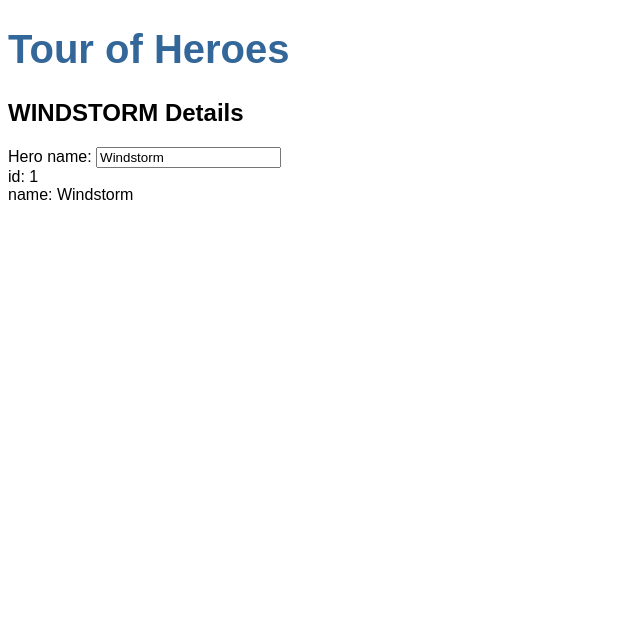
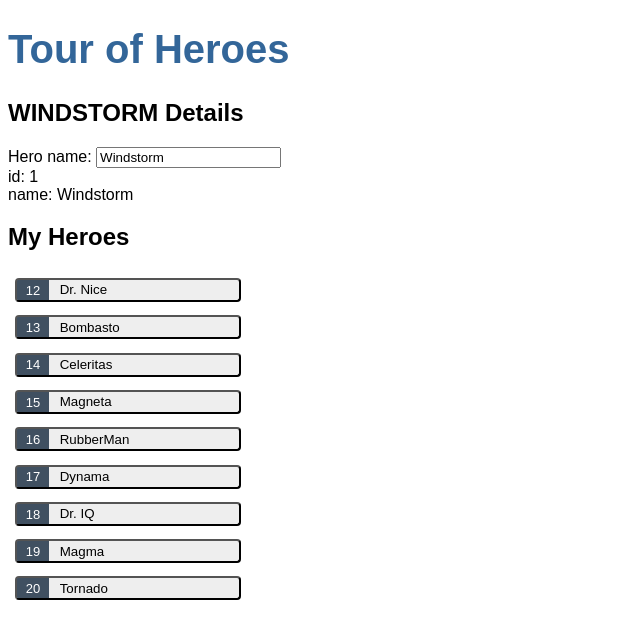
Before and after one commit to bukhari-inst/hero-angular, an Angular app: page / in a window 1280 px wide. Shown: the top 638 px of the page, without its empty margins (0-640 px from the left). Built offline with nearby package versions, Linux system fonts and the light colour scheme.

Commit message:
display a list

```diff
--- a/src/app/heroes/heroes.component.html
+++ b/src/app/heroes/heroes.component.html
@@ -5,3 +5,26 @@
 </div>
 <div><span>id: </span>{{ hero.id }}</div>
 <div><span>name: </span>{{ hero.name }}</div>
+
+<h2>My Heroes</h2>
+<ul class="heroes">
+  <li *ngFor="let hero of heroes">
+    <button
+      [class.selected]="hero === selectedHero"
+      type="button"
+      (click)="onSelect(hero)"
+    >
+      <span class="badge">{{ hero.id }}</span>
+      <span class="name">{{ hero.name }}</span>
+    </button>
+  </li>
+</ul>
+
+<div *ngIf="selectedHero">
+  <h2>{{ selectedHero.name | uppercase }} Details</h2>
+  <div>id: {{ selectedHero.id }}</div>
+  <div>
+    <label for="hero-name">Hero name: </label>
+    <input id="hero-name" [(ngModel)]="selectedHero.name" placeholder="name" />
+  </div>
+</div>
--- a/src/app/heroes/heroes.component.scss
+++ b/src/app/heroes/heroes.component.scss
@@ -0,0 +1,65 @@
+.heroes {
+  margin: 0 0 2em 0;
+  list-style-type: none;
+  padding: 0;
+  width: 15em;
+}
+
+.heroes li {
+  display: flex;
+}
+
+.heroes button {
+  flex: 1;
+  cursor: pointer;
+  position: relative;
+  left: 0;
+  background-color: #EEE;
+  margin: .5em;
+  padding: 0;
+  border-radius: 4px;
+  display: flex;
+  align-items: stretch;
+  height: 1.8em;
+}
+
+.heroes button:hover {
+  color: #2c3a41;
+  background-color: #e6e6e6;
+  left: .1em;
+}
+
+.heroes button:active {
+  background-color: #525252;
+  color: #fafafa;
+}
+
+.heroes button.selected {
+  background-color: black;
+  color: white;
+}
+
+.heroes button.selected:hover {
+  background-color: #505050;
+  color: white;
+}
+
+.heroes button.selected:active {
+  background-color: black;
+  color: white;
+}
+
+.heroes .badge {
+  display: inline-block;
+  font-size: small;
+  color: white;
+  padding: 0.3em 0.7em 0 0.7em;
+  background-color: #405061;
+  line-height: 1em;
+  margin-right: .8em;
+  border-radius: 1px 0 0 1px;
+}
+
+.heroes .name {
+  align-self: center;
+}
--- a/src/app/heroes/heroes.component.ts
+++ b/src/app/heroes/heroes.component.ts
@@ -1,5 +1,6 @@
 import { Component } from '@angular/core';
-import { Hero } from '../hero'
+import { Hero } from '../hero';
+import { HEROES } from '../mock-heroes';
 
 @Component({
   selector: 'app-heroes',
@@ -11,4 +12,11 @@
     id: 1,
     name : 'Windstorm'
   };
+
+  heroes = HEROES;
+  selectedHero?: Hero;
+
+  onSelect(hero: Hero): void {
+    this.selectedHero = hero;
 }
+}
--- /dev/null
+++ b/src/app/mock-heroes.ts
@@ -0,0 +1,13 @@
+import { Hero } from './hero';
+
+export const HEROES: Hero[] = [
+  { id: 12, name: 'Dr. Nice' },
+  { id: 13, name: 'Bombasto' },
+  { id: 14, name: 'Celeritas' },
+  { id: 15, name: 'Magneta' },
+  { id: 16, name: 'RubberMan' },
+  { id: 17, name: 'Dynama' },
+  { id: 18, name: 'Dr. IQ' },
+  { id: 19, name: 'Magma' },
+  { id: 20, name: 'Tornado' }
+];
```
Also changed, not shown: src/app/app.component.scss (indentation only).
